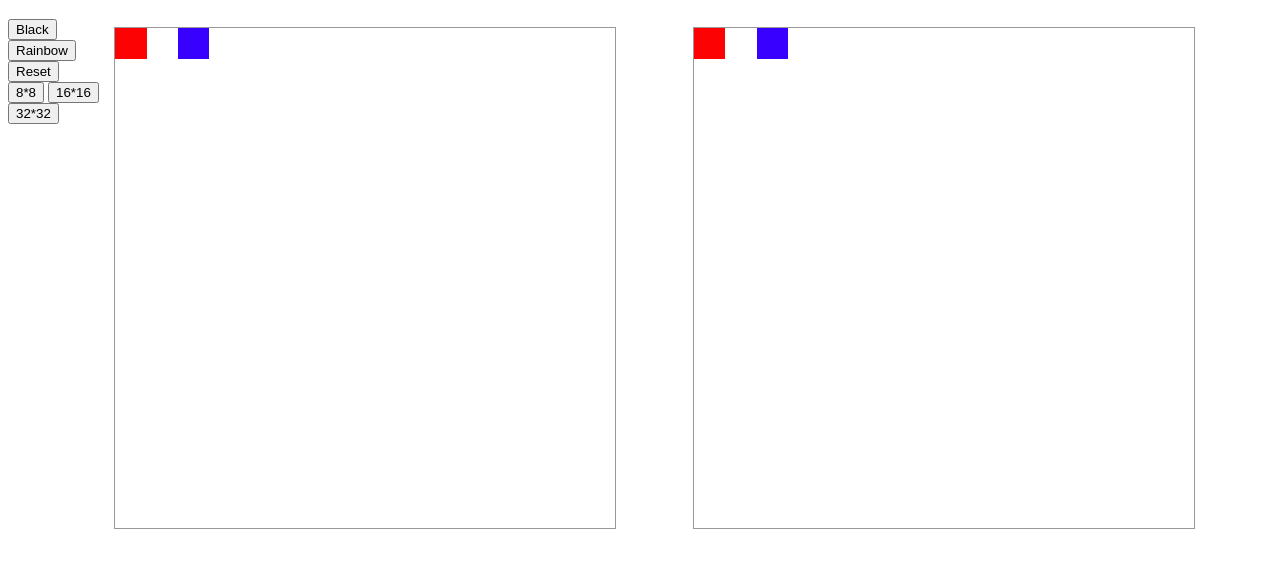
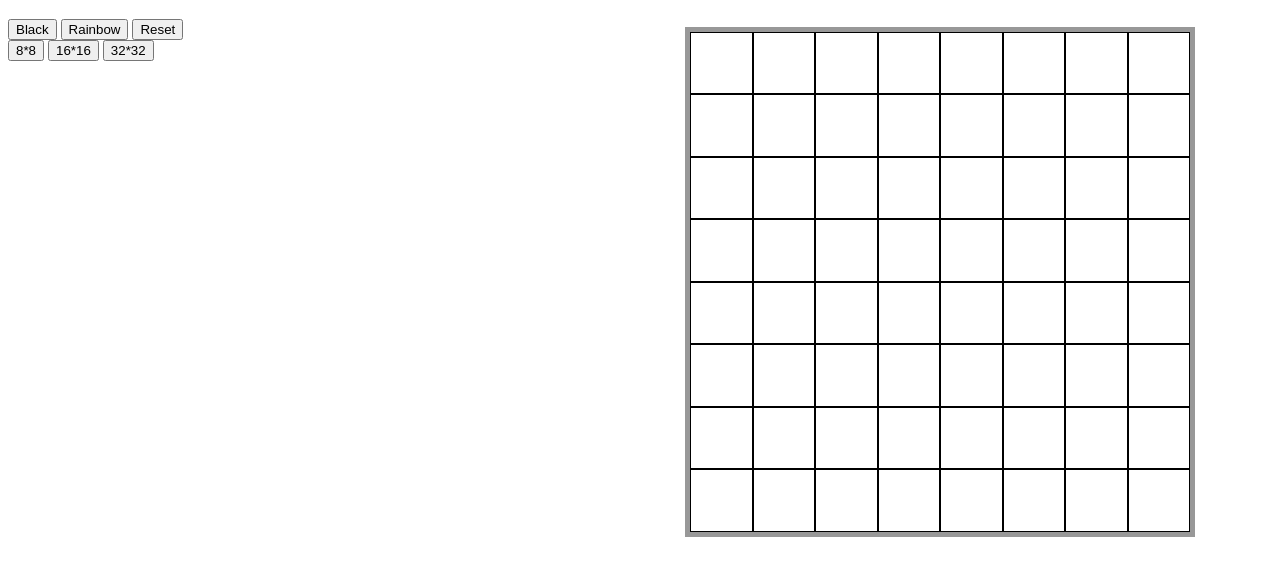
Before and after one commit to shubhamkanase/Etch-A-Sketch, a plain HTML site: page index.html in a window 1280 px wide. Both pictures are taken after a click on the button "8*8". Shown: the part 61-636 px from the top of the page. Drawn offline with Linux system fonts and the light colour scheme.

Commit message:
creating a grid

```diff
--- a/index.html
+++ b/index.html
@@ -14,46 +14,13 @@
 
 
     <div id="grid-container" style="grid-template-columns: repeat(16, 1fr); grid-template-rows: repeat(16, 1fr);">
-        <div class="cell" data-darken="0" style="background-color: rgb(253, 2, 2);"></div>
-        <div class="cell" data-darken="0" style="background-color: rgb(255, 255, 255);"></div>
-        <div class="cell" data-darken="0" style="background-color: rgb(55, 0, 255);"></div>
-        <div class="cell" data-darken="0" style="background-color: rgb(255, 255, 255);"></div>
-        <div class="cell" data-darken="0" style="background-color: rgb(255, 255, 255);"></div>
-        <div class="cell" data-darken="0" style="background-color: rgb(255, 255, 255);"></div>
-        <div class="cell" data-darken="0" style="background-color: rgb(255, 255, 255);"></div>
-        <div class="cell" data-darken="0" style="background-color: rgb(255, 255, 255);"></div>
-        <div class="cell" data-darken="0" style="background-color: rgb(255, 255, 255);"></div>
-        <div class="cell" data-darken="0" style="background-color: rgb(255, 255, 255);"></div>
-        <div class="cell" data-darken="0" style="background-color: rgb(255, 255, 255);"></div>
-        <div class="cell" data-darken="0" style="background-color: rgb(255, 255, 255);"></div>
-        <div class="cell" data-darken="0" style="background-color: rgb(255, 255, 255);"></div>
-        <div class="cell" data-darken="0" style="background-color: rgb(255, 255, 255);"></div>
-        <div class="cell" data-darken="0" style="background-color: rgb(255, 255, 255);"></div>
-        <div class="cell" data-darken="0" style="background-color: rgb(255, 255, 255);"></div>
+
 
     </div>
 
 
 
-     <div id="grid-container" style="grid-template-columns: repeat(16, 1fr); grid-template-rows: repeat(16, 1fr);">
-        <div class="cell" data-darken="0" style="background-color: rgb(253, 2, 2);"></div>
-        <div class="cell" data-darken="0" style="background-color: rgb(255, 255, 255);"></div>
-        <div class="cell" data-darken="0" style="background-color: rgb(55, 0, 255);"></div>
-        <div class="cell" data-darken="0" style="background-color: rgb(255, 255, 255);"></div>
-        <div class="cell" data-darken="0" style="background-color: rgb(255, 255, 255);"></div>
-        <div class="cell" data-darken="0" style="background-color: rgb(255, 255, 255);"></div>
-        <div class="cell" data-darken="0" style="background-color: rgb(255, 255, 255);"></div>
-        <div class="cell" data-darken="0" style="background-color: rgb(255, 255, 255);"></div>
-        <div class="cell" data-darken="0" style="background-color: rgb(255, 255, 255);"></div>
-        <div class="cell" data-darken="0" style="background-color: rgb(255, 255, 255);"></div>
-        <div class="cell" data-darken="0" style="background-color: rgb(255, 255, 255);"></div>
-        <div class="cell" data-darken="0" style="background-color: rgb(255, 255, 255);"></div>
-        <div class="cell" data-darken="0" style="background-color: rgb(255, 255, 255);"></div>
-        <div class="cell" data-darken="0" style="background-color: rgb(255, 255, 255);"></div>
-        <div class="cell" data-darken="0" style="background-color: rgb(255, 255, 255);"></div>
-        <div class="cell" data-darken="0" style="background-color: rgb(255, 255, 255);"></div>
 
-    </div>
 
     <div id="btn">
         <button>Black</button>
@@ -61,9 +28,9 @@
         <button> Reset</button>
 
         <div id="creatGrid">
-        <button id="eight" onclick="creatGrid8()"> 8*8</button>
-        <button id="sixteen" onclick="cretGrid16()"> 16*16</button>
-        <button id="thirtyTwo" onclick="cretGrid32()"> 32*32</button>
+        <button class="creatGrid8" id="eight" onclick="createGrid8()"> 8*8</button>
+        <button class="creatGrid16" id="sixteen" onclick="createGrid16()"> 16*16</button>
+        <button class="creatGrid32" id="thirtyTwo" onclick="createGrid32()"> 32*32</button>
         </div>
 
 
--- a/script.js
+++ b/script.js
@@ -1,9 +1,30 @@
-const eight = document.querySelector("eight");
-const sixteen = document.querySelector("sixteen");
-const thirtyTwo = document.querySelector("thirtyTwo");
-const gridContainer =document.querySelector("grid-container");
 
+const container = document.querySelector('#grid-container');
 
-function creatGrid8(){
-    sixteen.addEventListener
+function createGrid(size) {
+  // clear previous grid
+  container.innerHTML = '';
+
+  // set number of rows and columns
+  container.style.gridTemplateColumns = `repeat(${size}, 1fr)`;
+  container.style.gridTemplateRows = `repeat(${size}, 1fr)`;
+
+  // create cells
+  for (let i = 0; i < size * size; i++) {
+    const cell = document.createElement('div');
+    cell.classList.add('cell');
+    container.appendChild(cell);
+  }
 }
+
+function createGrid8() {
+  createGrid(8);
+}
+
+function createGrid16() {
+  createGrid(16);
+}
+
+function createGrid32() {
+  createGrid(32);
+}
--- a/style.css
+++ b/style.css
@@ -6,5 +6,9 @@
     display: grid;
     height: 500px;
     width: 500px;
-    border: 1px rgba(0, 0, 0, 0.404) solid;
+    border: 5px rgba(0, 0, 0, 0.404) solid;
 }
+
+.cell{
+    border: 1px solid black;
+}
```
